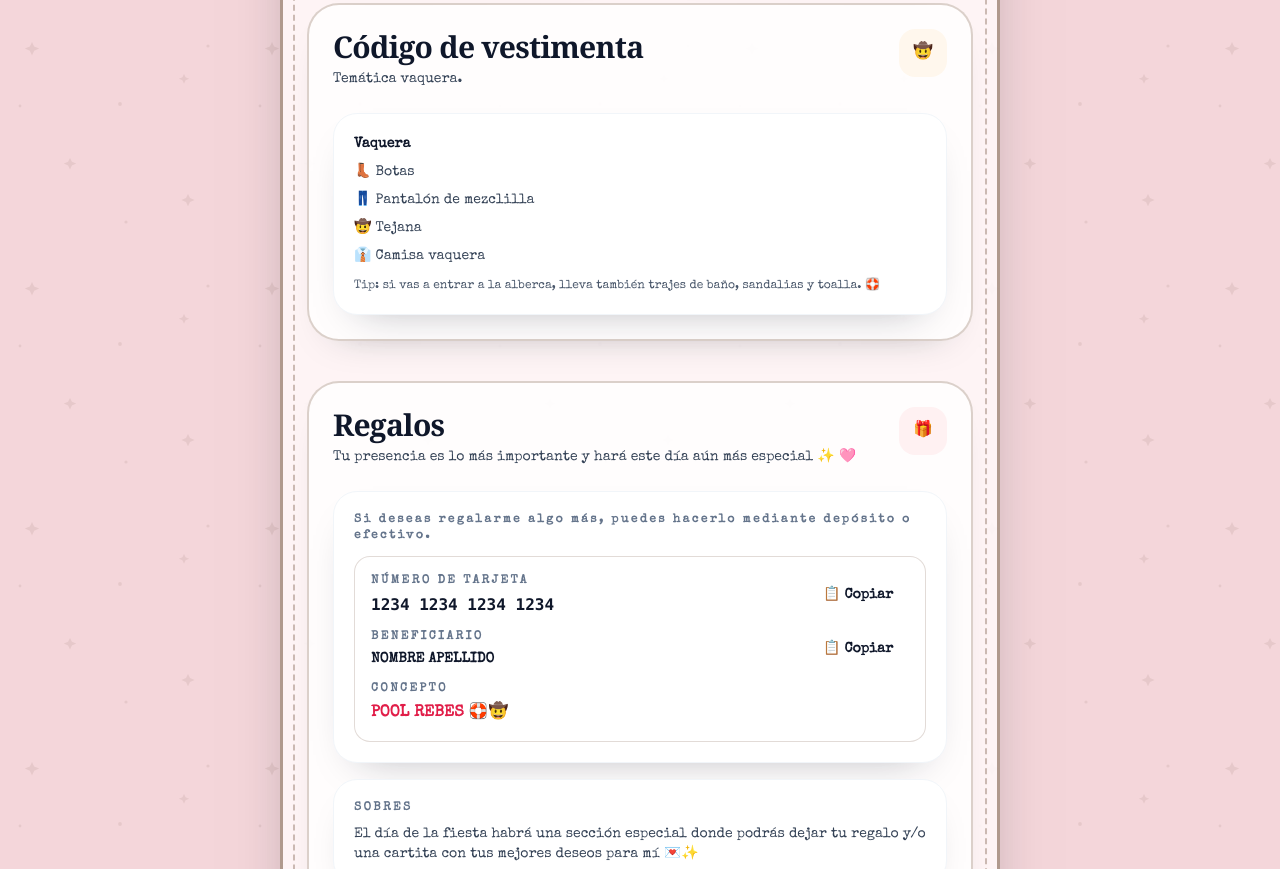
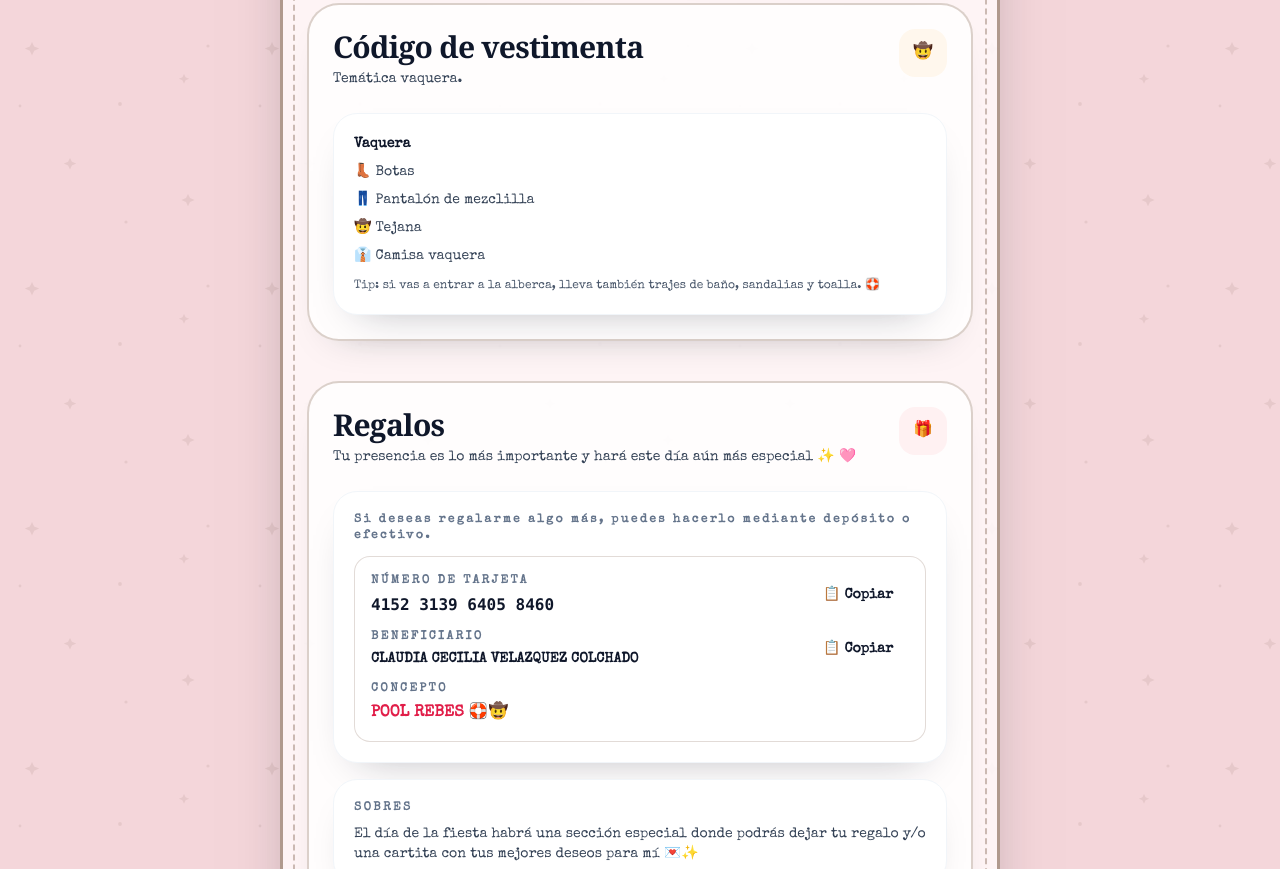
Before and after one commit to ramirezrmaricela-tech/test-repo-1, a plain HTML site: page index.html in a window 1280 px wide. Shown: the part 2862-3731 px from the top of the page. Drawn offline with nearby package versions, Linux system fonts and the light colour scheme; a web font is replaced by a local one.

Commit message:
Update index.html

```diff
--- a/index.html
+++ b/index.html
@@ -663,7 +663,7 @@
         honoree: "Rebes",
         // Fecha y hora del evento: 14 de marzo 2026, 3:30 PM
         // Formato recomendado: "YYYY-MM-DDTHH:mm:ss" (o con zona horaria: -06:00)
-        dateTimeISO: "2026-03-14T16:00:00",
+        dateTimeISO: "2026-03-14T15:30:00",
         locationText: "Jardín Cimatario",
         // Pega aquí tu link real de Google Maps del lugar
         mapsUrl: "https://maps.app.goo.gl/r3ryYF1GNxjsZvcj9",
@@ -677,9 +677,9 @@
         // Opcional: link directo a un MP3/archivo de audio para el player (si no, se queda vacío)
         songUrl: "resources/music/i-love-it.mp3",
         // Regalos
-        giftCardNumber: "1234 1234 1234 1234",
+        giftCardNumber: "4152 3139 6405 8460",
         giftClabe: "1234567899876543210",
-        giftBeneficiary: "NOMBRE APELLIDO",
+        giftBeneficiary: "CLAUDIA CECILIA VELAZQUEZ COLCHADO",
       };
 
       const $ = (id) => document.getElementById(id);
```
